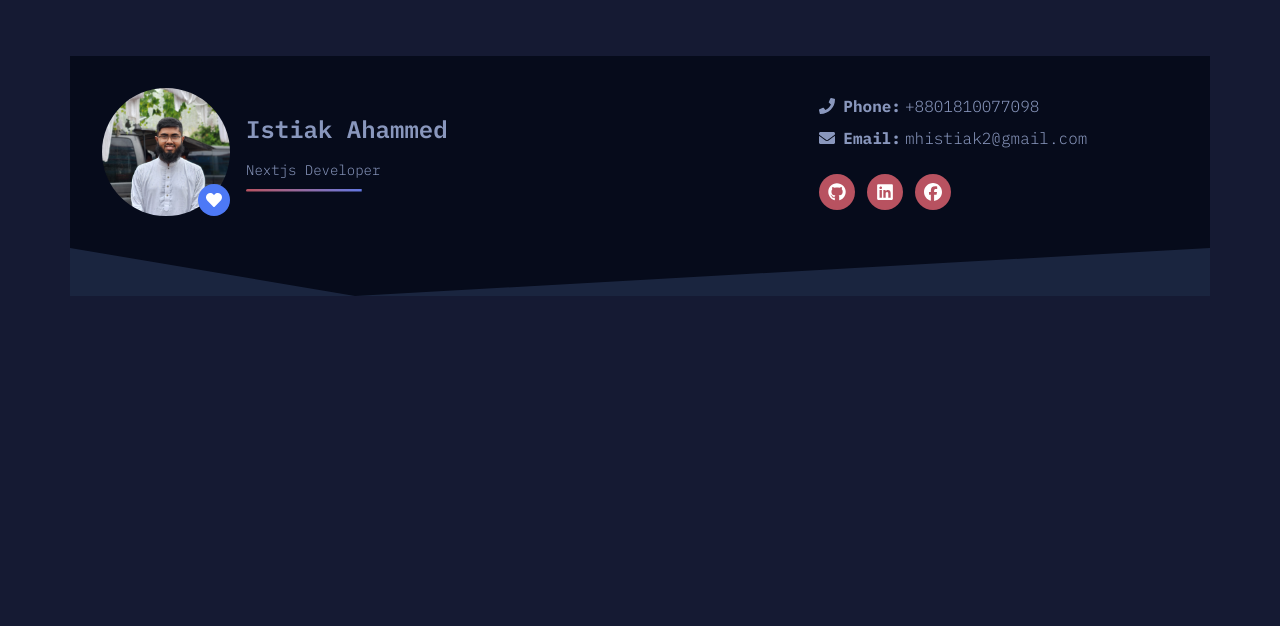
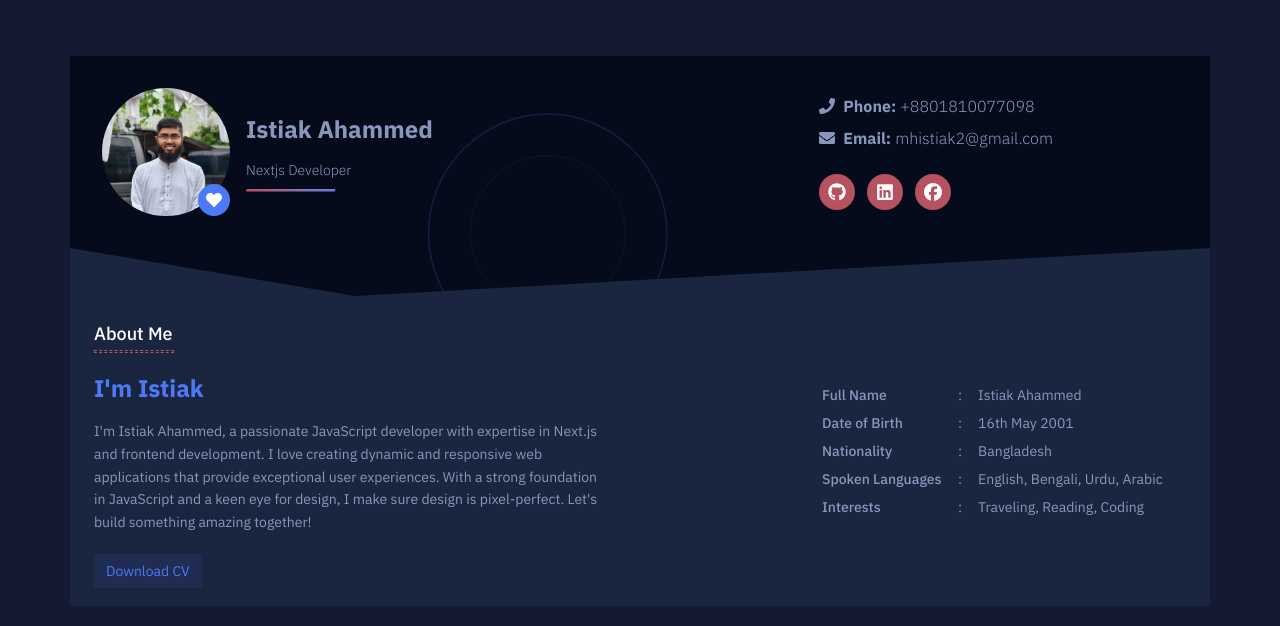
Before and after one commit to mhistiak3/portfolio, a Next.js app: page / in a window 1280 px wide. Shown: the top 626 px of the page. Built offline with nearby package versions, Linux system fonts and the light colour scheme.

Commit message:
make about section

```diff
--- a/src/app/page.tsx
+++ b/src/app/page.tsx
@@ -1,11 +1,14 @@
+import About from "@/components/About";
 import Hero from "@/components/Hero";
 
 export default function Home() {
   return (
     <main>
-      <div className="container px-0!">
+      <div className="container">
         <Hero />
+        <About />
       </div>
+
     </main>
   );
 }
--- /dev/null
+++ b/src/components/About.tsx
@@ -0,0 +1,54 @@
+import { AboutType } from "@/types";
+import { getData } from "@/utils/fetchData";
+
+const About = () => {
+  const aboutData: AboutType = getData("about") as AboutType;
+  return (
+    <section className="section">
+      <div className="grid md:grid-cols-12 items-center gap-y-12">
+        <div className="md:col-span-7 lg:col-span-8">
+          <h2 className="section-heading text-lg text-white">About Me</h2>
+          <h3 className="text-2xl text-heading mb-4">{aboutData.title}</h3>
+          <p className="text-sm mb-6 w-11/12 md:w-7/10 leading-relaxed">
+            {aboutData.description}
+          </p>
+          <a href={aboutData.cv} className="btn btn-primary">
+            Download CV
+          </a>
+        </div>
+
+        <div className="md:col-span-5 lg:col-span-4">
+          <ul className="personal_info">
+            <li>
+              <b>Full Name</b>
+              <span>:</span>
+              {aboutData.personal_info.full_name}
+            </li>
+            <li>
+              <b>Date of Birth</b>
+              <span>:</span>
+              <span>{aboutData.personal_info.date_of_birth}</span>
+            </li>
+            <li>
+              <b>Nationality</b>
+              <span>:</span>
+              <span>{aboutData.personal_info.nationality}</span>
+            </li>
+            <li>
+              <b>Spoken Languages</b>
+              <span>:</span>
+              <span>{aboutData.personal_info.spoken_languages}</span>
+            </li>
+            <li>
+              <b>Interests</b>
+              <span>:</span>
+              <span>{aboutData.personal_info.interests}</span>
+            </li>
+          </ul>
+        </div>
+      </div>
+    </section>
+  );
+};
+
+export default About;
--- a/src/components/Hero.tsx
+++ b/src/components/Hero.tsx
@@ -4,23 +4,25 @@ import Image from "next/image";
 import { FaEnvelope, FaHeart, FaPhone } from "react-icons/fa";
 import AnimatedHeadline from "./AnimatedHeadline";
 import DynamicIcon from "./DynamicIcon";
+import WaterRipple from "./WaterRipple";
 
 const Hero = () => {
-  const heroData: HeroType = getData("hero");
+  const heroData: HeroType = getData("hero") as HeroType;
 
   return (
-    <section className="bg-dark p-8 pb-20 [clip-path:polygon(0_0,100%_0,100%_80%,25%_100%,0_80%)]">
-      <div className="grid grid-cols-3 items-center">
-        <div className="col-span-2 flex items-center gap-x-4">
-          <div className="size-32 relative">
+    <WaterRipple className="bg-dark p-8 md:pb-20 md:[clip-path:polygon(0_0,100%_0,100%_80%,25%_100%,0_80%)]">
+      <section>
+        <div className="grid md:grid-cols-3 items-center gap-y-12">
+          <div className="md:col-span-2 flex items-center gap-x-4">
+            <div className="size-32 relative ">
               <Image
                 src={heroData.image}
                 alt={heroData.name}
                 width={176}
                 height={176}
-              className="rounded-full object-cover size-full"
+                className="rounded-full object-cover size-full relative z-10"
               />
-            <div className="absolute bottom-0 right-0 size-8 rounded-full bg-heading text-white flex items-center justify-center">
+              <div className="absolute bottom-0 right-0 size-8 rounded-full bg-heading text-white flex items-center justify-center z-20">
                 <FaHeart />
               </div>
             </div>
@@ -31,7 +33,7 @@ const Hero = () => {
               <AnimatedHeadline headlines={heroData.roles} />
             </div>
           </div>
-        <div className="col-span-1">
+          <div className="md:col-span-1">
             <ul className="flex flex-col gap-y-2">
               <li className="flex">
                 <b className="flex items-center gap-x-2 mr-1">
@@ -71,6 +73,7 @@ const Hero = () => {
           </div>
         </div>
       </section>
+    </WaterRipple>
   );
 };
 
--- /dev/null
+++ b/src/components/WaterRipple.tsx
@@ -0,0 +1,190 @@
+"use client";
+import { useEffect, useRef } from "react";
+
+interface WaterRippleProps {
+  children: React.ReactNode;
+  className?: string;
+}
+
+export default function WaterRipple({
+  children,
+  className = "",
+}: WaterRippleProps) {
+  const canvasRef = useRef<HTMLCanvasElement>(null);
+  const containerRef = useRef<HTMLDivElement>(null);
+  const animationFrameRef = useRef<number | null>(null);
+  const isHoveringRef = useRef(false);
+  const lastRippleTime = useRef<number>(0);
+  const ripplesRef = useRef<
+    Array<{
+      x: number;
+      y: number;
+      radius: number;
+      maxRadius: number;
+      speed: number;
+      alpha: number;
+    }>
+  >([]);
+
+  useEffect(() => {
+    const canvas = canvasRef.current;
+    const container = containerRef.current;
+    if (!canvas || !container) return;
+
+    const ctx = canvas.getContext("2d");
+    if (!ctx) return;
+
+    const updateSize = () => {
+      const width = container.offsetWidth;
+      const height = container.offsetHeight;
+      canvas.width = width;
+      canvas.height = height;
+      return { width, height };
+    };
+
+    let { width, height } = updateSize();
+
+    const addRipple = (x: number, y: number) => {
+      // Limit ripples on mousemove to prevent lag
+      const now = Date.now();
+      if (now - lastRippleTime.current < 200) return;
+      lastRippleTime.current = now;
+
+      ripplesRef.current.push({
+        x,
+        y,
+        radius: 0,
+        maxRadius: 250,
+        speed: 0.8,
+        alpha: 0.4,
+      });
+
+      // Limit total ripples to prevent memory issues
+      if (ripplesRef.current.length > 12) {
+        ripplesRef.current.splice(0, ripplesRef.current.length - 12);
+      }
+    };
+
+    const animate = () => {
+      ctx.clearRect(0, 0, width, height);
+
+      for (let i = ripplesRef.current.length - 1; i >= 0; i--) {
+        const ripple = ripplesRef.current[i];
+        ripple.radius += ripple.speed;
+        ripple.alpha -= 0.0015;
+
+        if (ripple.alpha <= 0 || ripple.radius > ripple.maxRadius) {
+          ripplesRef.current.splice(i, 1);
+          continue;
+        }
+
+        // Outer ripple with blur effect
+        ctx.shadowBlur = 15;
+        ctx.shadowColor = `rgba(77, 121, 246, ${ripple.alpha * 0.5})`;
+        ctx.beginPath();
+        ctx.arc(ripple.x, ripple.y, ripple.radius, 0, Math.PI * 2);
+        ctx.strokeStyle = `rgba(77, 121, 246, ${ripple.alpha})`;
+        ctx.lineWidth = 1.5;
+        ctx.stroke();
+        ctx.shadowBlur = 0;
+
+        // Inner ripple for depth
+        if (ripple.radius > 15) {
+          ctx.shadowBlur = 10;
+          ctx.shadowColor = `rgba(184, 82, 96, ${ripple.alpha * 0.3})`;
+          ctx.beginPath();
+          ctx.arc(ripple.x, ripple.y, ripple.radius * 0.65, 0, Math.PI * 2);
+          ctx.strokeStyle = `rgba(184, 82, 96, ${ripple.alpha * 0.5})`;
+          ctx.lineWidth = 1;
+          ctx.stroke();
+          ctx.shadowBlur = 0;
+        }
+      }
+
+      animationFrameRef.current = requestAnimationFrame(animate);
+    };
+
+    animate();
+
+    // Auto ripples - only when not hovering
+    const autoRipple = setInterval(() => {
+      if (!isHoveringRef.current && ripplesRef.current.length < 5) {
+        const x = Math.random() * width;
+        const y = Math.random() * height;
+        addRipple(x, y);
+      }
+    }, 3000);
+
+    const handleMouseEnter = () => {
+      isHoveringRef.current = true;
+    };
+
+    const handleMouseLeave = () => {
+      isHoveringRef.current = false;
+    };
+
+    const handleMouseMove = (e: MouseEvent) => {
+      const rect = canvas.getBoundingClientRect();
+      const x = e.clientX - rect.left;
+      const y = e.clientY - rect.top;
+
+      // Only add ripple if within bounds
+      if (x >= 0 && x <= width && y >= 0 && y <= height) {
+        addRipple(x, y);
+      }
+    };
+
+    const handleClick = (e: MouseEvent) => {
+      const rect = canvas.getBoundingClientRect();
+      const x = e.clientX - rect.left;
+      const y = e.clientY - rect.top;
+
+      if (x >= 0 && x <= width && y >= 0 && y <= height) {
+        // Add larger ripple on click
+        ripplesRef.current.push({
+          x,
+          y,
+          radius: 0,
+          maxRadius: 300,
+          speed: 1,
+          alpha: 0.6,
+        });
+      }
+    };
+
+    const handleResize = () => {
+      const size = updateSize();
+      width = size.width;
+      height = size.height;
+    };
+
+    container.addEventListener("mouseenter", handleMouseEnter);
+    container.addEventListener("mouseleave", handleMouseLeave);
+    container.addEventListener("mousemove", handleMouseMove);
+    container.addEventListener("click", handleClick);
+    window.addEventListener("resize", handleResize);
+
+    return () => {
+      clearInterval(autoRipple);
+      if (animationFrameRef.current) {
+        cancelAnimationFrame(animationFrameRef.current);
+      }
+      container.removeEventListener("mouseenter", handleMouseEnter);
+      container.removeEventListener("mouseleave", handleMouseLeave);
+      container.removeEventListener("mousemove", handleMouseMove);
+      container.removeEventListener("click", handleClick);
+      window.removeEventListener("resize", handleResize);
+    };
+  }, []);
+
+  return (
+    <div ref={containerRef} className={`relative ${className}`}>
+      <canvas
+        ref={canvasRef}
+        className="absolute inset-0 pointer-events-none z-10"
+        style={{ mixBlendMode: "screen" }}
+      />
+      <div className="relative z-20 pointer-events-auto">{children}</div>
+    </div>
+  );
+}
--- a/src/config/config.json
+++ b/src/config/config.json
@@ -9,6 +9,6 @@
     "favicon": "/images/favicon.ico"
   },
   "style": {
-    "font": "IBM+Plex+Mono:wght@300;400;500;600;700"
+    "font": "IBM+Plex+Sans:wght@300;400;500;600;700"
   }
 }
--- a/src/content/data.json
+++ b/src/content/data.json
@@ -2,14 +2,10 @@
   "hero": {
     "name": "Istiak Ahammed",
     "image": "/images/profile.jpeg",
-        "roles": [
-            "Javascript Developer",
-            "Nextjs Developer",
-            "Frontend Developer"
-        ],
+    "roles": ["Javascript Developer", "Nextjs Developer", "Frontend Developer"],
     "phone": "+8801810077098",
     "email": "mhistiak2@gmail.com",
-        "socials":[
+    "socials": [
       {
         "name": "FaGithub",
         "url": "https://github.com/mhistiak3"
@@ -23,5 +19,17 @@
         "url": "https://facebook.com/mhistiak3"
       }
     ]
+  },
+  "about": {
+    "title": "I'm Istiak",
+    "description": "I'm Istiak Ahammed, a passionate JavaScript developer with expertise in Next.js and frontend development. I love creating dynamic and responsive web applications that provide exceptional user experiences. With a strong foundation in JavaScript and a keen eye for design, I make sure design is pixel-perfect. Let's build something amazing together!",
+    "cv": "/files/Istiak_Ahammed_CV.pdf",
+    "personal_info": {
+      "full_name": "Istiak Ahammed",
+      "date_of_birth": "16th May 2001",
+      "nationality": "Bangladesh",
+      "spoken_languages": "English, Bengali, Urdu, Arabic",
+      "interests": "Traveling, Reading, Coding"
     }
   }
+}
--- a/src/css/base.css
+++ b/src/css/base.css
@@ -1,9 +1,11 @@
 body {
   @apply bg-body text-text font-primary;
 }
-.container {
-  @apply mx-auto px-4 max-w-[1140px]! bg-container my-14;
+h1,
+h2,
+h3,
+h4,
+h5,
+h6 {
+  @apply font-bold;
 }
-.section {
-  @apply py-4;
-}
--- a/src/css/components.css
+++ b/src/css/components.css
@@ -1,3 +1,11 @@
+.container {
+  @apply mx-auto  max-w-[1140px]! bg-container xl:my-14;
+}
+.section {
+  @apply p-6;
+}
+
+/* Animation */
 @keyframes fadeIn {
   0% {
     opacity: 0;
@@ -8,3 +16,46 @@
     transform: translateY(0);
   }
 }
+@keyframes borderExpand {
+  0% {
+    clip-path: inset(0 100% 0 0);
+  }
+  30% {
+    clip-path: inset(0 0 0 0);
+  }
+  70% {
+    clip-path: inset(0 0 0 0);
+  }
+  100% {
+    clip-path: inset(0 100% 0 0);
+  }
+}
+
+.section-heading {
+  @apply text-lg text-white font-medium mb-6 relative;
+}
+.section-heading::after {
+  content: "";
+  position: absolute;
+  height: 3px;
+  width: 80px;
+  top: 30px;
+  left: 0;
+  border: 1px dashed var(--color-primary);
+}
+
+.btn {
+  @apply px-3 py-2 text-sm cursor-pointer;
+}
+.btn-primary {
+  @apply bg-heading/10 text-heading hover:bg-heading/20 transition;
+}
+.personal_info {
+  @apply flex flex-col  gap-2;
+}
+.personal_info li {
+  @apply text-sm flex gap-4;
+}
+.personal_info li b {
+  @apply font-medium w-30 block;
+}
--- a/src/css/globals.css
+++ b/src/css/globals.css
@@ -9,21 +9,5 @@
   --color-text: #8997bd;
   --color-heading: #4d79f6;
   --color-dark: #060b1b;
-  --font-primary: "IBM Plex Mono", monospace;
+  --font-primary: "IBM Plex Sans", sans-serif;
 }
-
-
-@keyframes borderExpand {
-  0% {
-    clip-path: inset(0 100% 0 0);
-  }
-  30% {
-    clip-path: inset(0 0 0 0);
-  }
-  70% {
-    clip-path: inset(0 0 0 0);
-  }
-  100% {
-    clip-path: inset(0 100% 0 0);
-  }
-}
--- a/src/types/index.ts
+++ b/src/types/index.ts
@@ -10,3 +10,16 @@ export type Social = {
   name: string;
   url: string;
 };
+
+export type AboutType = {
+  title: string;
+  description: string;
+  cv: string;
+  personal_info: {
+    full_name: string;
+    date_of_birth: string;
+    nationality: string;
+    spoken_languages: string;
+    interests: string;
+  };
+};
```
Lines whose indentation alone changed are shown as unchanged.
